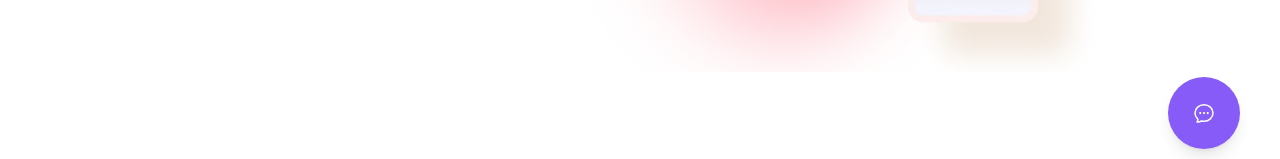
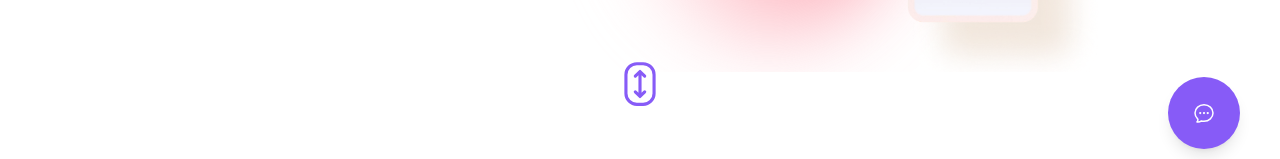
Before and after one commit to Haikalasad/Helpdesk-Bigbox, a React (Vite) app: page / in a window 1280 px wide. Shown: the part 611-770 px from the top of the page. Built offline with nearby package versions, Linux system fonts and the light colour scheme.

Commit message:
Landing page done

```diff
--- a/src/pages/landingPage.jsx
+++ b/src/pages/landingPage.jsx
@@ -3,6 +3,8 @@ import heroSection from '../assets/Container.png';
 
 const landingPage = () => {
     return (
+        <>
+
         <section className="hero-section bg-white relative overflow-hidden">
             <div className="container mx-auto flex flex-col lg:flex-row items-center relative z-10">
                 {/* Teks dan Tombol */}
@@ -44,8 +46,17 @@ const landingPage = () => {
                 <div className="absolute top- left-3/4 w-64 h-64 bg-gradient-to-r from-orange-400 to-amber-400 rounded-full opacity-50 blur-xl -z-10"></div>
 
             </div>
+        </section>
 
-    </section>
+        <div className="absolute inset-x-0 bottom-20 flex justify-center">
+                <svg xmlns="http://www.w3.org/2000/svg" width="50" height="50" viewBox="0 0 256 256" className="text-[#875BF7]">
+                    <path fill="currentColor" d="M144 16h-32a64.07 64.07 0 0 0-64 64v96a64.07 64.07 0 0 0 64 64h32a64.07 64.07 0 0 0 64-64V80a64.07 64.07 0 0 0-64-64m48 160a48.05 48.05 0 0 1-48 48h-32a48.05 48.05 0 0 1-48-48V80a48.05 48.05 0 0 1 48-48h32a48.05 48.05 0 0 1 48 48Zm-56-92.69v89.38l10.34-10.35a8 8 0 0 1 11.32 11.32l-24 24a8 8 0 0 1-11.32 0l-24-24a8 8 0 0 1 11.32-11.32L120 172.69V83.31l-10.34 10.35a8 8 0 0 1-11.32-11.32l24-24a8 8 0 0 1 11.32 0l24 24a8 8 0 0 1-11.32 11.32Z" />
+                </svg>
+            </div>
+
+
+        </>
+
     );
 };
 
```
Lines whose indentation alone changed are shown as unchanged.
